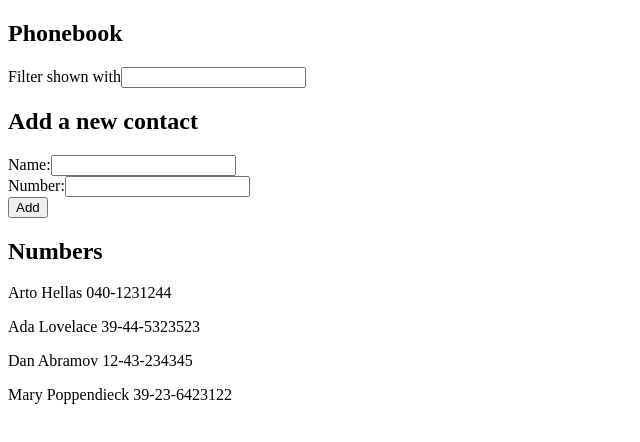
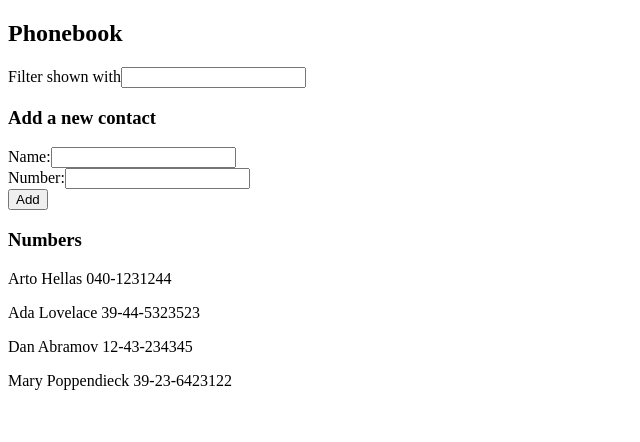
Before and after one commit to p4nu/fullstack-hy-2020, a React (Create React App) app in the folder osa2/puhelinluettelo/: page / in a window 1280 px wide. Shown: the top 442 px of the page, without its empty margins (0-640 px from the left). Built offline with nearby package versions, Linux system fonts and the light colour scheme; the HTML template or start-up script is replaced by a standard one.

Commit message:
2.10: puhelinluettelo step5 tehty

```diff
--- a/osa2/puhelinluettelo/src/App.js
+++ b/osa2/puhelinluettelo/src/App.js
@@ -1,4 +1,7 @@
 import React, {useState} from 'react';
+import Filter from './components/Filter';
+import PersonForm from './components/PersonForm';
+import Numbers from './components/Numbers';
 
 const App = () => {
   const [persons, setPersons] = useState([
@@ -67,45 +70,22 @@ const App = () => {
     <div>
       <h2>Phonebook</h2>
 
-      <div>
-        Filter shown with
-        <input type="text"
-               value={newFilter}
-               onChange={handleFilterChange}
-        />
-      </div>
+      <Filter newFilter={newFilter}
+              handleFilterChange={handleFilterChange}
+      />
 
-      <form onSubmit={addPerson}>
-        <h2>Add a new contact</h2>
+      <h3>Add a new contact</h3>
 
-        <div>
-          Name:
-          <input type="text"
-                 value={newName}
-                 onChange={handleNameChange}
-          />
-        </div>
+      <PersonForm addPerson={addPerson}
+                  newName={newName}
+                  handleNameChange={handleNameChange}
+                  newNumber={newNumber}
+                  handleNumberChange={handleNumberChange}
+      />
 
-        <div>
-          Number:
-          <input type="tel"
-                 value={newNumber}
-                 onChange={handleNumberChange}
-          />
-        </div>
+      <h3>Numbers</h3>
 
-        <div>
-          <button type="submit">Add</button>
-        </div>
-      </form>
-
-      <h2>Numbers</h2>
-
-      {filteredPersons.map(person =>
-        <p key={person.name}>
-          {person.name} {person.number}
-        </p>
-      )}
+      <Numbers filteredPersons={filteredPersons}/>
     </div>
   );
 }
--- /dev/null
+++ b/osa2/puhelinluettelo/src/components/Filter.js
@@ -0,0 +1,13 @@
+import React from 'react';
+
+const Filter = ({newFilter, handleFilterChange}) => (
+  <div>
+    Filter shown with
+    <input type="text"
+           value={newFilter}
+           onChange={handleFilterChange}
+    />
+  </div>
+)
+
+export default Filter;
--- /dev/null
+++ b/osa2/puhelinluettelo/src/components/Numbers.js
@@ -0,0 +1,11 @@
+import React from 'react';
+
+const Numbers = ({filteredPersons}) => (
+  filteredPersons.map(person =>
+    <p key={person.name}>
+      {person.name} {person.number}
+    </p>
+  )
+)
+
+export default Numbers;
--- /dev/null
+++ b/osa2/puhelinluettelo/src/components/PersonForm.js
@@ -0,0 +1,37 @@
+import React from 'react';
+
+const PersonForm = (props) => {
+  const {
+    addPerson,
+    newName,
+    handleNameChange,
+    newNumber,
+    handleNumberChange,
+  } = props;
+
+  return(
+    <form onSubmit={addPerson}>
+      <div>
+        Name:
+        <input type="text"
+               value={newName}
+               onChange={handleNameChange}
+        />
+      </div>
+
+      <div>
+        Number:
+        <input type="tel"
+               value={newNumber}
+               onChange={handleNumberChange}
+        />
+      </div>
+
+      <div>
+        <button type="submit">Add</button>
+      </div>
+    </form>
+  )
+}
+
+export default PersonForm;
```
